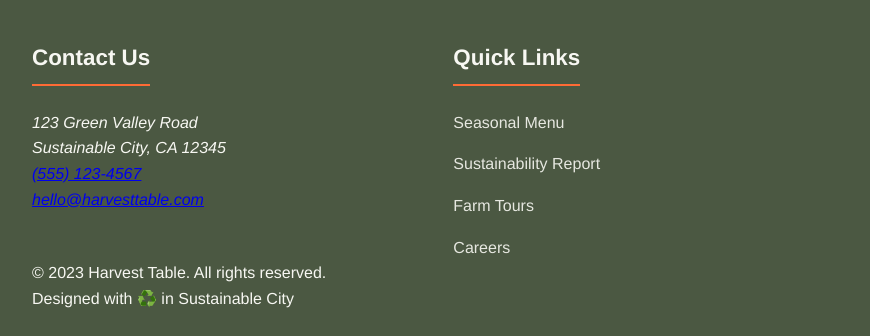
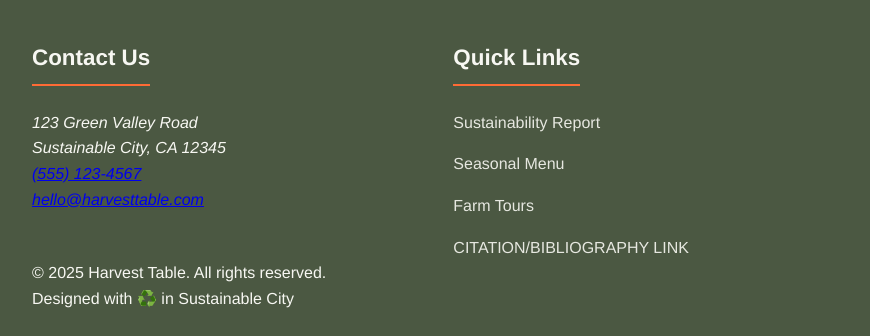
Before and after one commit to Atharva12456/WEBMASTER, a plain HTML site: page process.html in a window 1280 px wide. Shown: the part 2329-2665 px from the top of the page, 0-870 px from the left. Drawn offline with Linux system fonts and the light colour scheme.

Commit message:
Update process.html

```diff
--- a/process.html
+++ b/process.html
@@ -187,10 +187,10 @@
         <div class="footer-section">
             <h4>Quick Links</h4>
             <ul class="footer-links">
+                <li><a href="process.html">Sustainability Report</a></li>
                 <li><a href="menu.html">Seasonal Menu</a></li>
-                <li><a href="process.html">Sustainability Report</a></li>
                 <li><a href="contact.html">Farm Tours</a></li>
-                <li><a href="careers.html">Careers</a></li>
+                <li><a href="references.html">CITATION/BIBLIOGRAPHY LINK</a></li>
             </ul>
         </div>
         <div class="footer-section">
@@ -204,7 +204,7 @@
         </div>
     </div>
     <div class="copyright">
-        <p>&copy; 2023 Harvest Table. All rights reserved.</p>
+        <p>&copy; 2025 Harvest Table. All rights reserved.</p>
         <p>Designed with ♻️ in Sustainable City</p>
     </div>
 </footer>
```
